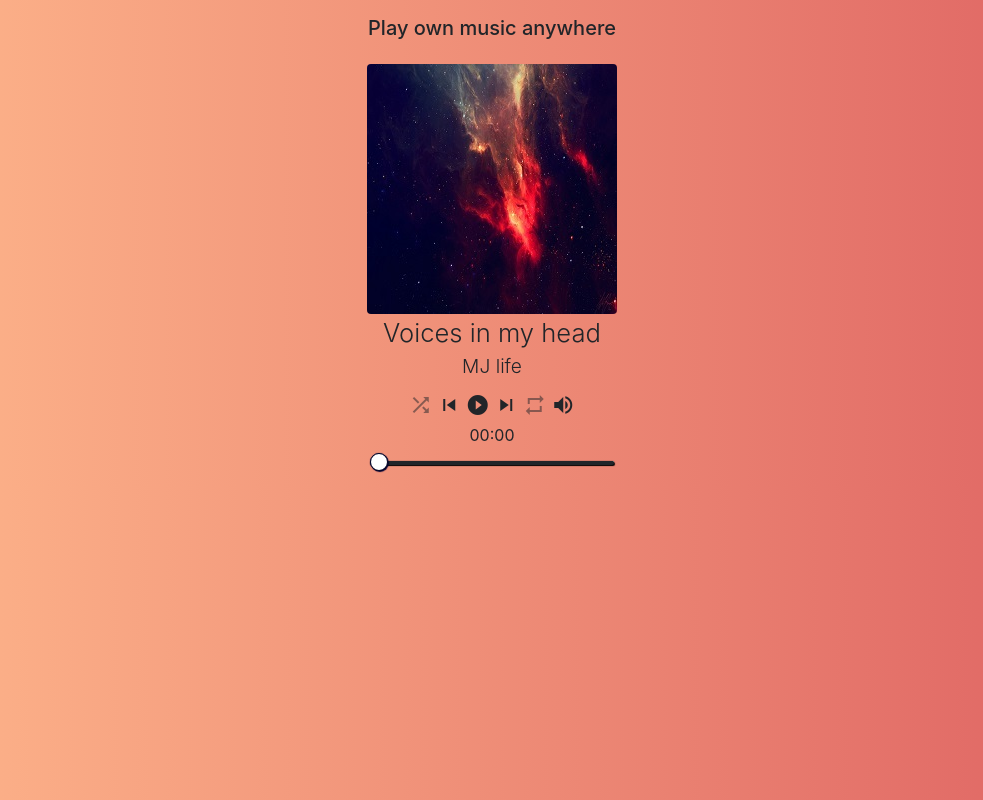
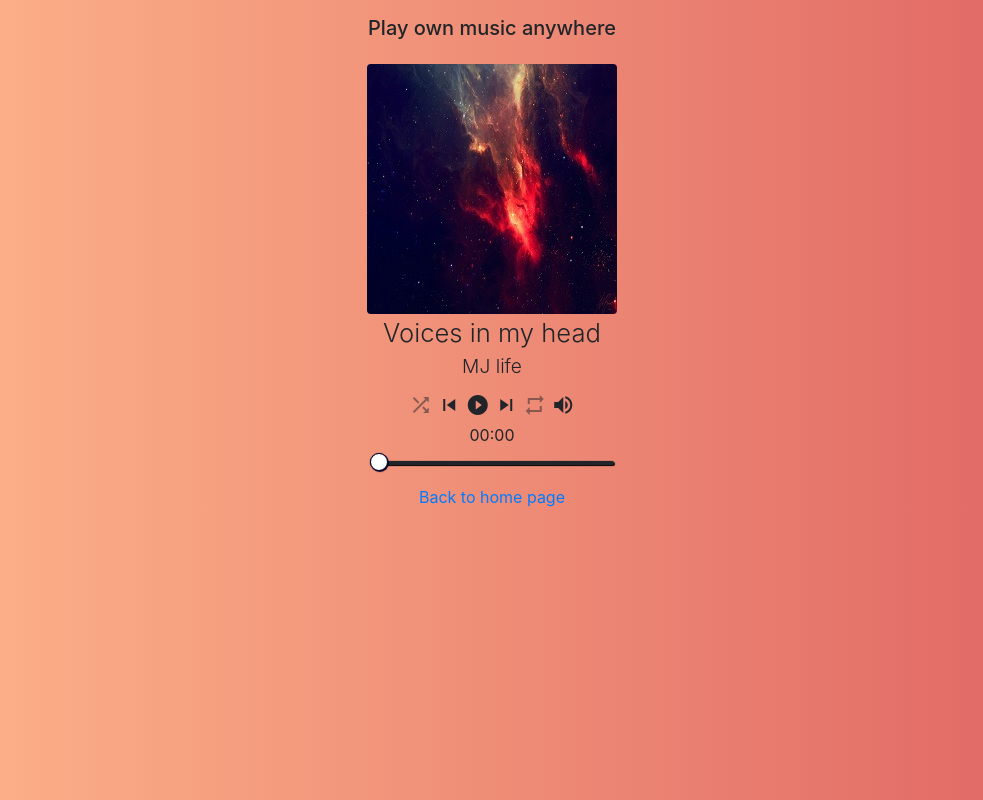
Before and after one commit to Cadaro/musicplayer, a plain HTML site: page index.html in a window 1280 px wide. Shown: the whole page, without its empty margins (148-1131 px from the left). Drawn offline with nearby package versions, Linux system fonts and the light colour scheme.

Commit message:
return url plus page title

```diff
--- a/index.html
+++ b/index.html
@@ -6,7 +6,7 @@
   <link rel="stylesheet" href="https://maxcdn.bootstrapcdn.com/bootstrap/4.0.0/css/bootstrap.min.css" integrity="sha384-Gn5384xqQ1aoWXA+058RXPxPg6fy4IWvTNh0E263XmFcJlSAwiGgFAW/dAiS6JXm" crossorigin="anonymous">
   <link rel="stylesheet" href="https://fonts.googleapis.com/icon?family=Material+Icons">
   <link rel="stylesheet" href="public/styles/style.css">
-  <title></title>
+  <title>Music Player</title>
 </head>
 <body>
 
@@ -42,6 +42,9 @@
               </div>
             </div>
           </div>
+          <div class="text-center">
+            <a href="https://cadaro.github.io/">Back to home page</a>
+          </div>
         </div>
       </div>
     </div>
```
